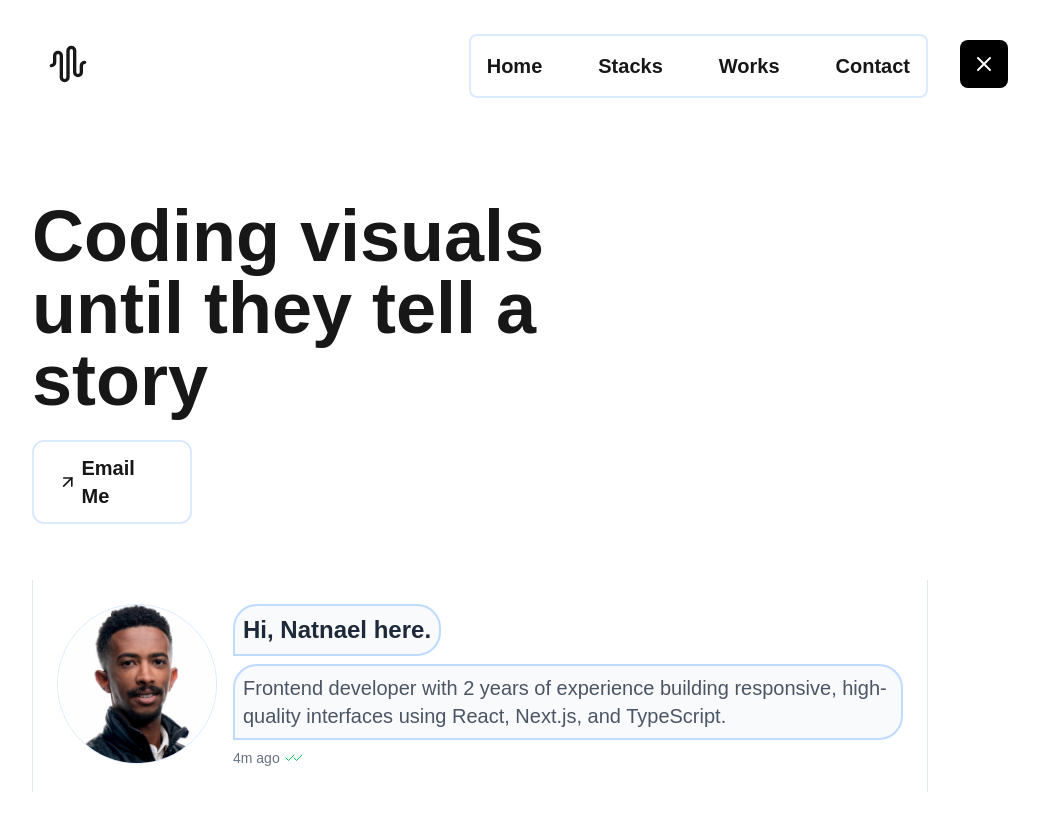
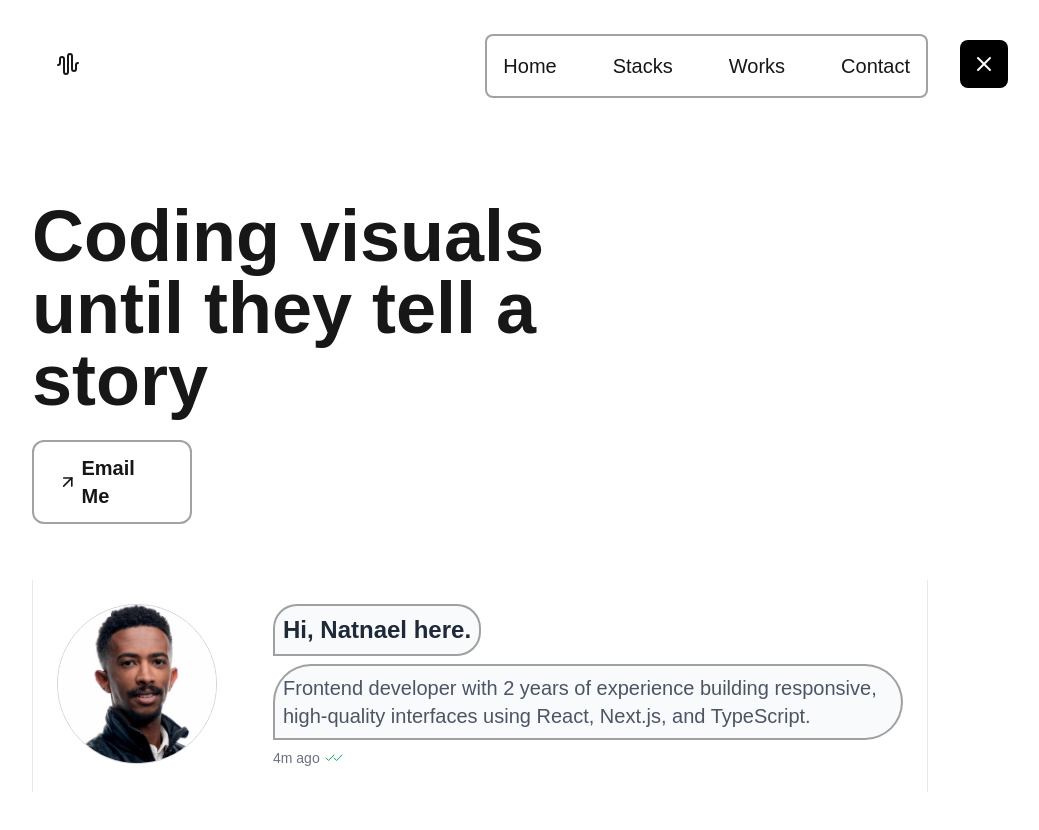
Before and after one commit to NatnaelDemelash/Nat.dev, a Next.js app: page / in a window 1280 px wide. Both pictures are taken after a click on the button "Toggle Menu". Shown: the top 830 px of the page, without its empty margins (112-1151 px from the left). Built offline with nearby package versions, Linux system fonts and the light colour scheme; a web font is replaced by a local one.

Commit message:
style update by removing colors

```diff
--- a/components/Navbar.tsx
+++ b/components/Navbar.tsx
@@ -11,11 +11,11 @@
   return (
     <header className="relative z-50 flex items-center justify-between p-4">
       {/* Logo */}
-      <Link href="/" className="flex items-center">
-        <AudioWaveform
-          size={40}
-          className="hover:text-blue-500 transition-all duration-300 hover:rotate-180"
-        />
+      <Link
+        href="/"
+        className="flex items-center p-2 transition-all duration-300 hover:rotate-180 hover:border-2 hover:border-[#333] hover:rounded-full"
+      >
+        <AudioWaveform size={24} className="" />
       </Link>
 
       {/* Menu Button */}
@@ -29,7 +29,7 @@
 
       {/* Slide-in Menu */}
       <nav
-        className={`absolute top-full md:-mt-[70px] md:mr-14 border-2 border-blue-100 transition-all duration-300 ease-in-out z-40
+        className={`absolute top-full md:-mt-[70px] md:mr-14 border-2 border-[#4040407c] transition-all duration-300 ease-in-out z-40
           ${
             isOpen
               ? 'opacity-100 scale-100'
@@ -49,7 +49,7 @@
             key={text}
             href={text === 'Home' ? '/' : `/${text.toLowerCase()}`}
             onClick={() => setIsOpen(false)}
-            className="font-semibold text-lg md:text-xl hover:text-blue-400 hover:scale-110 transition duration-200"
+            className="font-medium text-lg md:text-xl hover:scale-110 transition-all duration-200"
           >
             {text}
           </Link>
--- a/sections/Hero.tsx
+++ b/sections/Hero.tsx
@@ -6,19 +6,19 @@
 export default function Hero() {
   return (
     <section className="h-screen mt-24 flex flex-col space-y-6">
-      <div>
-        <h1 className="text-4xl md:text-6xl lg:text-7xl font-semibold max-w-2xl">
+      <div className="relative">
+        <h1 className="text-4xl md:text-6xl lg:text-7xl font-semibold max-w-2xl relative z-10">
           Coding visuals until they tell a story
         </h1>
+        {/* <div className="hidden md:block absolute -left-18 -top-18 w-[80%] h-[140%] -rotate-12 border-2 border-green-500 rounded-full opacity-70 transform  z-0" /> */}
       </div>
-
       {/* link */}
       <a
         href="mailto:natnael.dev101@gmail.com"
-        className="w-[160px] flex items-center gap-x-1 border-2 border-blue-100 rounded-xl px-6 py-3 hover:bg-blue-50 transition-colors"
+        className="w-[160px] flex items-center gap-x-1 border-2 border-[#4040407c]  rounded-xl px-6 py-3 hover:bg-blue-50 transition-colors"
       >
         <ArrowUpRight size={20} />
-        <span className="text-xl font-semibold">Email Me</span>
+        <span className="text-xl font-semibold cursor-pointer">Email Me</span>
       </a>
 
       {/* Profile Card with Avatar */}
@@ -26,17 +26,17 @@
         <div className="flex flex-col sm:flex-row items-start gap-4">
           {/* Avatar Circle */}
           <div className="flex-shrink-0">
-            <div className="w-40 h-40 rounded-full  bg-blue-100 border border-blue-100 flex items-center justify-center overflow-hidden">
+            <div className="w-40 h-40 md:mr-10 rounded-full  bg-blue-100 border border-gray-300 flex items-center justify-center overflow-hidden">
               {/* <span className="text-2xl font-bold text-blue-500">N</span> */}
               <Image alt="profile pic" src={profile} />
             </div>
           </div>
 
           <div className="flex-1 space-y-2">
-            <h1 className="text-2xl font-bold text-gray-800 border-2 bg-gray-50 border-blue-200 w-fit p-2 rounded-3xl rounded-bl-none">
+            <h1 className="text-2xl font-bold text-gray-800 border-2 bg-gray-50 border-[#4040407c] w-fit p-2 rounded-3xl rounded-bl-none">
               Hi, Natnael here.
             </h1>
-            <p className="text-gray-600 text-xl bg-gray-50 border-2 border-blue-200 w-fit p-2 rounded-3xl rounded-bl-none">
+            <p className="text-gray-600 text-xl bg-gray-50 border-2 border-[#4040407c] w-fit p-2 rounded-full rounded-bl-none">
               Frontend developer with 2 years of experience building responsive,
               high-quality interfaces using React, Next.js, and TypeScript.
             </p>
```
